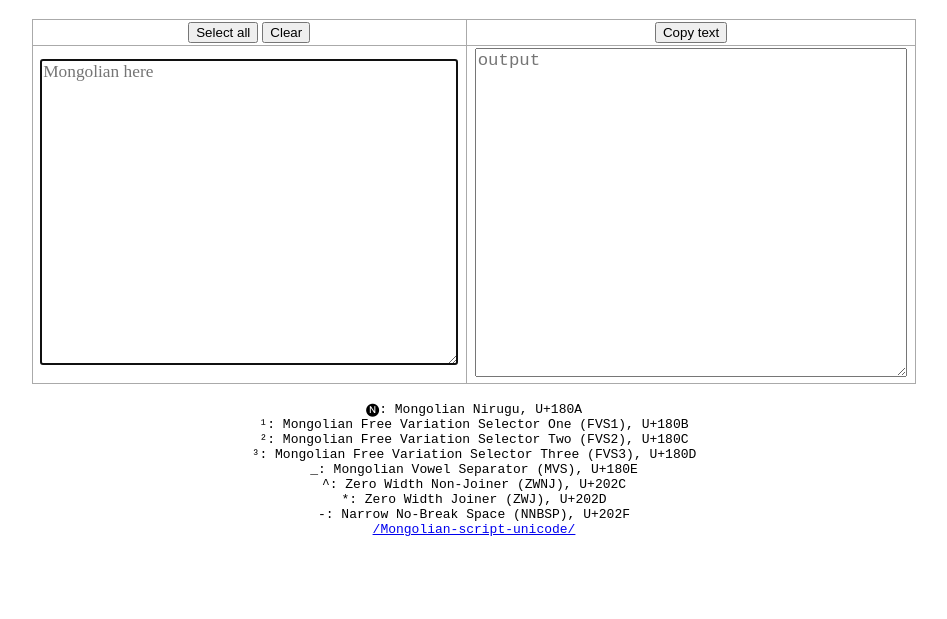
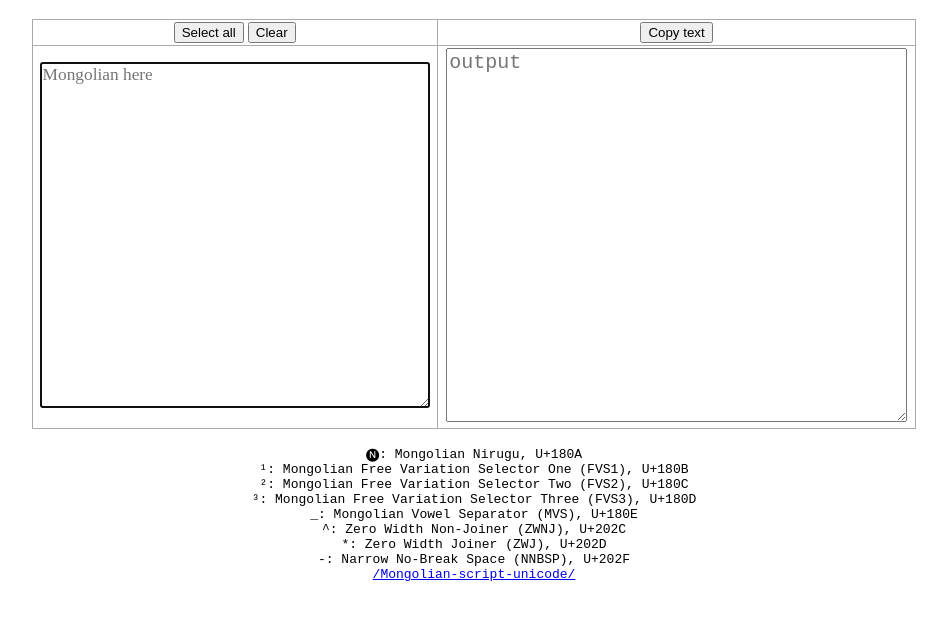
Before and after one commit to victorlee/Mongolian-script-to-Latin, a plain HTML site: page index.html in a window 1280 px wide. Shown: the part 61-680 px from the top of the page, without its empty margins (166-1113 px from the left). Drawn offline with Linux system fonts and the light colour scheme; a web font is replaced by a local one.

Commit message:
Update index.html

```diff
--- a/index.html
+++ b/index.html
@@ -172,11 +172,11 @@ textarea {
 id="latin_textarea"
 autofocus=""
 placeholder="Mongolian here"
-rows="15"
+rows="17"
 oninput="onLatinTextChange(this.value)" style="font-family: 'Mongolian White'; font-size: 13pt;"></textarea>
 </td>
 <td>
-<textarea rows="17" placeholder="output" id="replaced_textarea" style="font-family: Monospace; font-size: 13pt;" spellcheck="false"></textarea>
+<textarea rows="16" placeholder="output" id="replaced_textarea" style="font-family: Monospace; font-size: 15pt;" spellcheck="false"></textarea>
 </td>
 </tr>
 </tbody>
```
